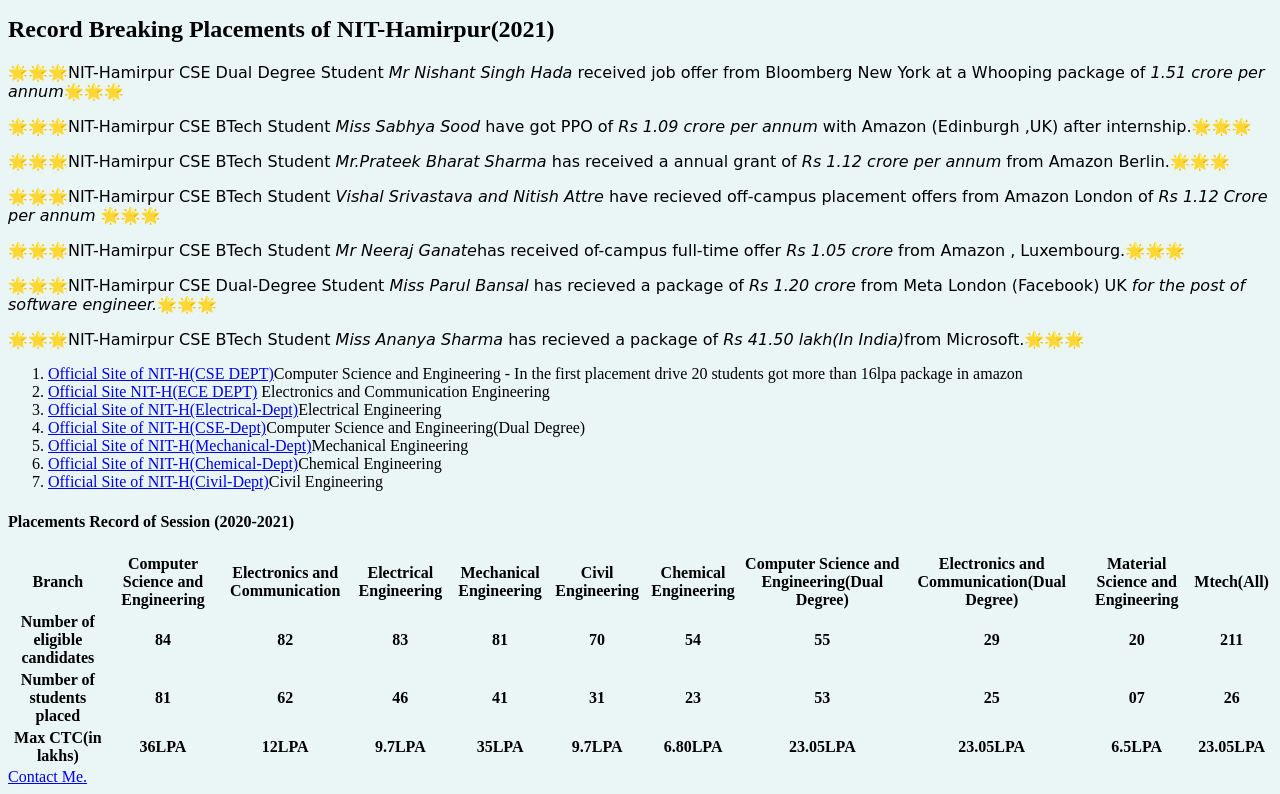
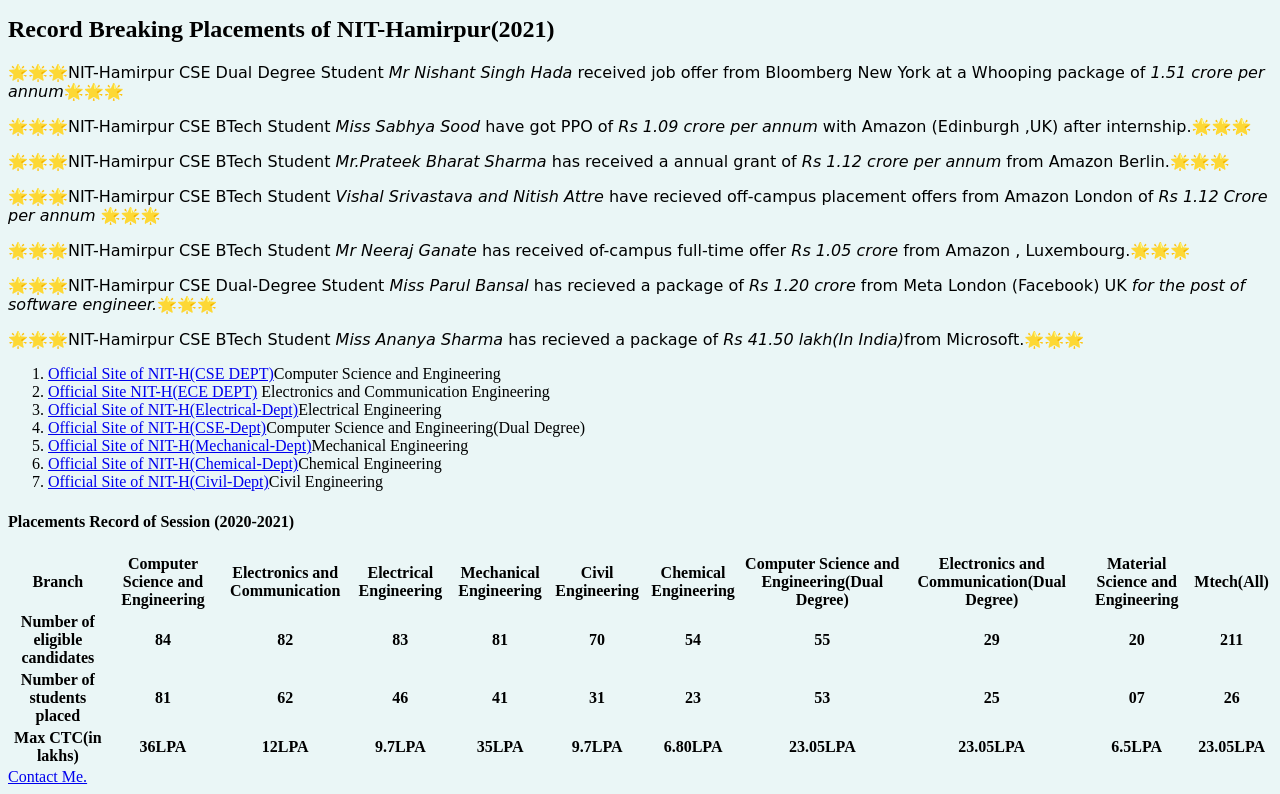
Before and after one commit to asv018/shv, a plain HTML site: page index.html in a window 1280 px wide. Shown: the part 745-1539 px from the top of the page. Drawn offline with Linux system fonts and the light colour scheme.

Commit message:
Update index.html

```diff
--- a/index.html
+++ b/index.html
@@ -51,13 +51,13 @@ NIT Hamirpur
 <p>🌟🌟🌟NIT-Hamirpur CSE BTech Student <em>Miss Sabhya Sood</em> have got PPO of <em>Rs 1.09 crore per annum</em> with Amazon (Edinburgh ,UK) after internship.🌟🌟🌟</p>
 <p>🌟🌟🌟NIT-Hamirpur CSE BTech Student <em>Mr.Prateek Bharat Sharma</em> has received a annual grant of <em>Rs 1.12 crore per annum </em> from Amazon Berlin.🌟🌟🌟</p>
 <p>🌟🌟🌟NIT-Hamirpur CSE BTech Student <em>Vishal Srivastava and Nitish Attre </em> have recieved off-campus placement offers from Amazon London of <em>Rs 1.12 Crore per annum </em>🌟🌟🌟</p>
-<p>🌟🌟🌟NIT-Hamirpur CSE BTech Student <em>Mr Neeraj Ganate</em>has received of-campus full-time offer <em>Rs 1.05 crore </em>from Amazon , Luxembourg.🌟🌟🌟</p>
+<p>🌟🌟🌟NIT-Hamirpur CSE BTech Student <em>Mr Neeraj Ganate </em>has received of-campus full-time offer <em>Rs 1.05 crore </em>from Amazon , Luxembourg.🌟🌟🌟</p>
 <p>🌟🌟🌟NIT-Hamirpur CSE Dual-Degree Student <em>Miss Parul Bansal</em> has recieved a package of <em>Rs 1.20 crore</em> from Meta London (Facebook) UK <em> for the post of software engineer.</em>🌟🌟🌟 </p>
 <p>🌟🌟🌟NIT-Hamirpur CSE BTech Student <em>Miss Ananya Sharma </em> has recieved a package of <em>Rs 41.50 lakh(In India)</em>from Microsoft.🌟🌟🌟</p>
 
 
 <ol>
-  <li><a href="https://nith.ac.in/computer-science-engineering">Official Site of NIT-H(CSE DEPT)</a>Computer Science and Engineering - In the first placement drive 20 students got more than 16lpa package in amazon</li>
+  <li><a href="https://nith.ac.in/computer-science-engineering">Official Site of NIT-H(CSE DEPT)</a>Computer Science and Engineering</li>
   <li><a href="https://nith.ac.in/electronics-communication-engineering">Official Site NIT-H(ECE DEPT)</a>
     Electronics and Communication Engineering
   </li>
```
